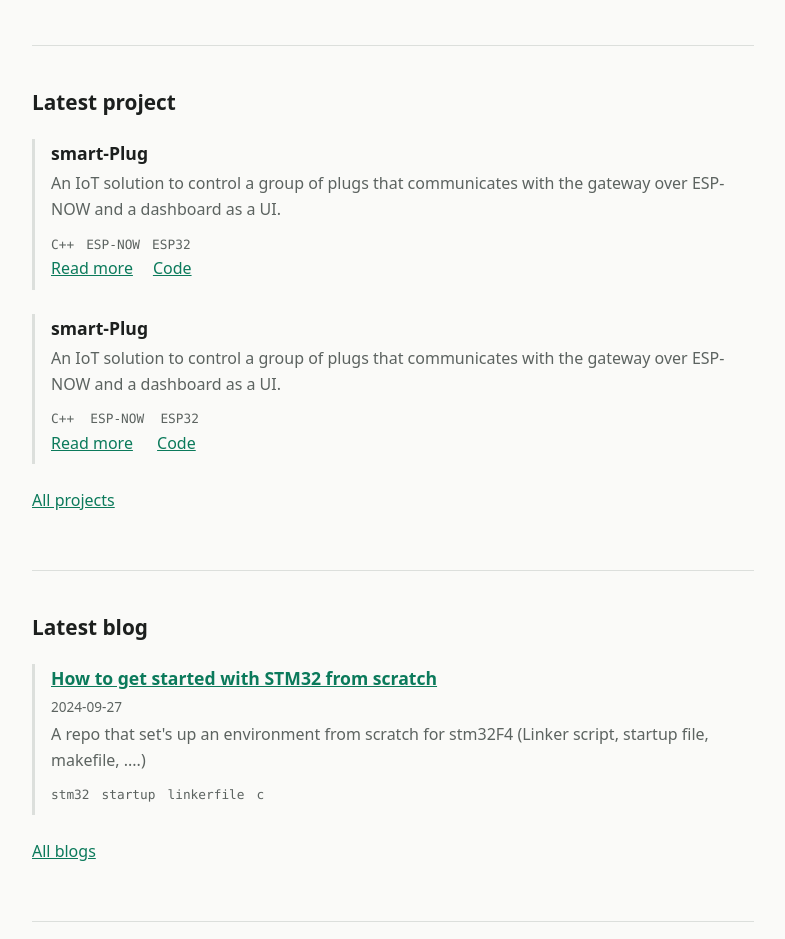
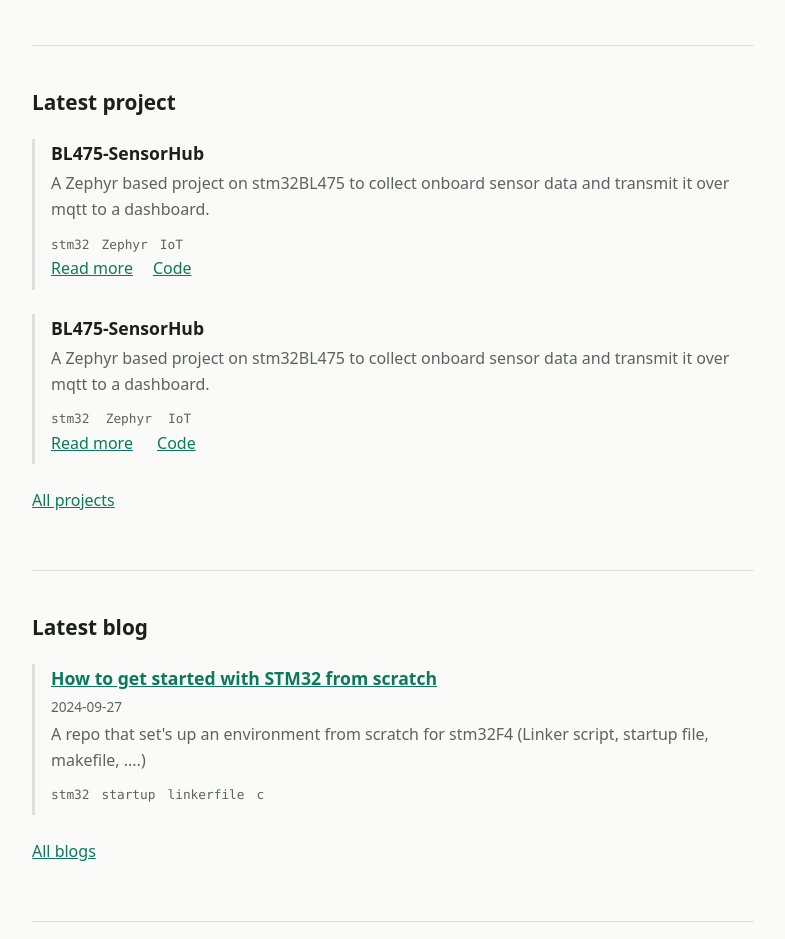
Before and after one commit to Onizuka09/moktar-embedded.dev, a website: page index.html in a window 1280 px wide. Shown: the part 3340-4279 px from the top of the page, without its empty margins (356-1141 px from the left). Drawn offline with Linux system fonts and the light colour scheme.

Commit message:
update latest project

```diff
--- a/data/projects.json
+++ b/data/projects.json
@@ -4,7 +4,7 @@
     "title": "BL475-SensorHub",
     "description": "A Zephyr based project on stm32BL475 to collect onboard sensor data and transmit it over mqtt to a dashboard.",
     "tags": ["stm32", "Zephyr", "IoT"],
-    "date": "2025-11-25"
+    "date": "2026-03-25"
 
   },
   {
@@ -36,7 +36,7 @@
     "title": "smart-Plug",
     "description": "An IoT solution to control a group of plugs that communicates with the gateway over ESP-NOW and a dashboard as a UI.",
     "tags": ["C++", "ESP-NOW", "ESP32"],
-    "date": "2026-04-24"
+    "date": "2023-04-24"
   },
   {
     "repo": "Onizuka09/schedular_semulator",
--- a/index.html
+++ b/index.html
@@ -231,10 +231,10 @@
         <div id="latest-project" class="list">Loading…</div>
         <div id="latest-project" class="list"><!--build:latest-project-->
 <article class="item">
-  <h3>smart-Plug</h3>
-  <p>An IoT solution to control a group of plugs that communicates with the gateway over ESP-NOW and a dashboard as a UI.</p>
-  <div class="tags"><span>C++</span> <span>ESP-NOW</span> <span>ESP32</span></div>
-  <div class="links"><a href="projects/smart-Plug/">Read more</a> <a href="https://github.com/Onizuka09/smart-Plug">Code</a></div>
+  <h3>BL475-SensorHub</h3>
+  <p>A Zephyr based project on stm32BL475 to collect onboard sensor data and transmit it over mqtt to a dashboard.</p>
+  <div class="tags"><span>stm32</span> <span>Zephyr</span> <span>IoT</span></div>
+  <div class="links"><a href="projects/BL475-SensorHub/">Read more</a> <a href="https://github.com/Onizuka09/BL475-SensorHub">Code</a></div>
 </article>
 <!--/build:latest-project--></div>
 
```
Also changed, not shown: sitemap.xml (+4 -4 lines).
